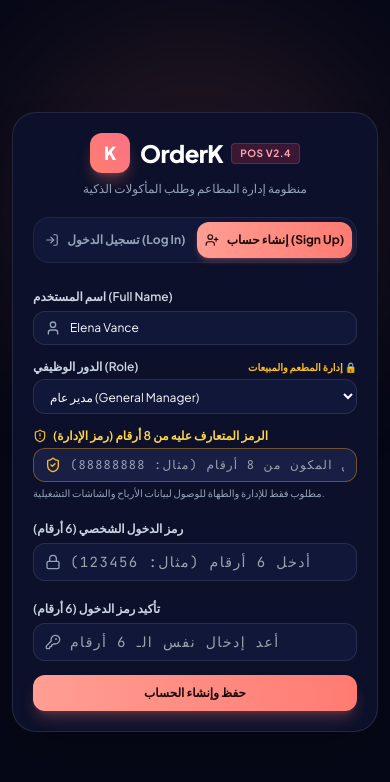
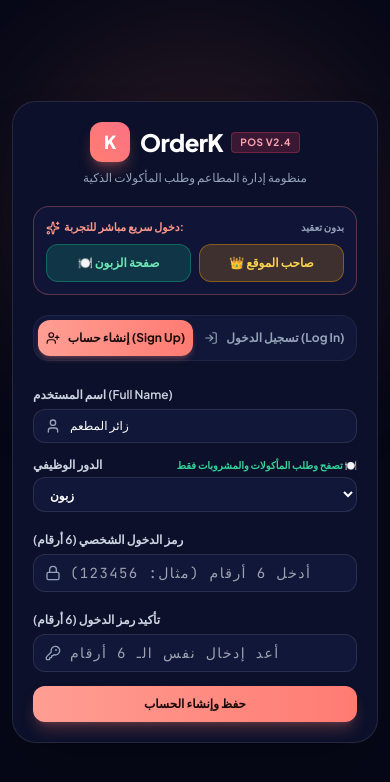
Before and after one commit to omarel7reaf-lab/Orderk, a React (Vite) app: page / in a window 390 px wide. Shown: the top 782 px of the page. Built offline with nearby package versions, Linux system fonts and the light colour scheme.

Commit message:
feat: complete role selection with 'زبون' and 'صاحب الموقع', 8-digit passcode conditional display, and user-requested CSS media queries

```diff
--- a/src/App.tsx
+++ b/src/App.tsx
@@ -82,6 +82,14 @@ const AppContent: React.FC = () => {
           userName={currentUserName}
           onOpenTerminal={() => setIsTerminalOpen(true)}
           onLogOut={handleLogOut}
+          onSwitchToOwner={() => {
+            playChime('success');
+            setCurrentUserRole('صاحب الموقع');
+            setCurrentUserName('صاحب الموقع');
+            localStorage.setItem('orderk_user_role', 'صاحب الموقع');
+            localStorage.setItem('orderk_user_name', 'صاحب الموقع');
+            localStorage.setItem('orderk_staff_code', '88888888');
+          }}
         />
 
         {/* Customer AI Terminal */}
@@ -146,6 +154,13 @@ const AppContent: React.FC = () => {
           onNotificationsClick={() => setIsNotificationsOpen(!isNotificationsOpen)}
           unreadNotificationsCount={3}
           onMenuToggle={() => setIsSidebarOpen(prev => !prev)}
+          onSwitchToCustomer={() => {
+            playChime('bump');
+            setCurrentUserRole('زبون');
+            setCurrentUserName('زبون المطعم');
+            localStorage.setItem('orderk_user_role', 'زبون');
+            localStorage.setItem('orderk_user_name', 'زبون المطعم');
+          }}
           onSearch={(q) => {
             if (q.trim().length > 0 && currentView !== 'pos') setCurrentView('pos');
           }}
--- a/src/components/AuthScreen.tsx
+++ b/src/components/AuthScreen.tsx
@@ -16,23 +16,27 @@ import {
 import { playChime } from '../utils/sound';
 
 export type UserRole =
-  | 'Customer'          // زبون
-  | 'Restaurant Owner'  // صاحب المطعم / صاحب الموقع
-  | 'General Manager'   // مدير عام
-  | 'Shift Lead'        // مشرف وردية
-  | 'Head Cashier'      // كاشير رئيسي
-  | 'Head Chef';        // رئيس طهاة
+  | 'زبون'              // زبون
+  | 'صاحب الموقع'       // صاحب الموقع
+  | 'صاحب المطعم'       // صاحب المطعم
+  | 'مدير عام'          // مدير عام
+  | 'مشرف وردية'        // مشرف وردية
+  | 'كاشير رئيسي'       // كاشير رئيسي
+  | 'رئيس طهاة'         // رئيس طهاة
+  | 'Customer'
+  | 'Restaurant Owner'
+  | 'General Manager';
 
 interface AuthScreenProps {
   onAuthenticated: (userName: string, userRole: string) => void;
 }
 
 export const AuthScreen: React.FC<AuthScreenProps> = ({ onAuthenticated }) => {
-  const savedPin = localStorage.getItem('orderk_6digit_pin');
-  const savedName = localStorage.getItem('orderk_user_name') || 'Elena Vance';
-  const savedRole = (localStorage.getItem('orderk_user_role') as UserRole) || 'General Manager';
+  const savedName = localStorage.getItem('orderk_user_name') || 'زائر المطعم';
+  const savedRole = (localStorage.getItem('orderk_user_role') as UserRole) || 'زبون';
 
-  const [authMode, setAuthMode] = useState<'login' | 'signup'>(savedPin ? 'login' : 'signup');
+  // Default to signup mode so the user immediately sees the roles and 8-digit field!
+  const [authMode, setAuthMode] = useState<'signup' | 'login'>('signup');
 
   // Login state
   const [loginPin, setLoginPin] = useState('');
@@ -40,15 +44,15 @@ export const AuthScreen: React.FC<AuthScreenProps> = ({ onAuthenticated }) => {
 
   // Signup state
   const [signupName, setSignupName] = useState(savedName);
-  const [signupRole, setSignupRole] = useState<UserRole>(savedRole);
+  const [signupRole, setSignupRole] = useState<UserRole>('زبون');
   const [signupStaffCode, setSignupStaffCode] = useState(''); // 8-digit code for staff/owner
   const [signupPin, setSignupPin] = useState('');
   const [signupConfirmPin, setSignupConfirmPin] = useState('');
   const [signupError, setSignupError] = useState('');
   const [signupSuccess, setSignupSuccess] = useState(false);
 
-  // Check if chosen role requires the 8-digit staff passcode
-  const isStaffRole = signupRole !== 'Customer';
+  // Check if chosen role requires the 8-digit staff passcode (Customer has display: none)
+  const isStaffRole = signupRole !== 'زبون' && signupRole !== 'Customer';
 
   // Keyboard listeners for login keypad
   useEffect(() => {
@@ -138,23 +142,15 @@ export const AuthScreen: React.FC<AuthScreenProps> = ({ onAuthenticated }) => {
     // If role is Staff or Owner, the 8-digit verification code is strictly required!
     if (isStaffRole) {
       if (!signupStaffCode.trim() || signupStaffCode.length !== 8 || !/^\d{8}$/.test(signupStaffCode)) {
-        setSignupError('⚠️ يرجى إدخال الرمز المتعارف عليه المكون من 8 أرقام الخاص بإدارة وموظفي المطعم (مثال: 88888888).');
+        setSignupError('⚠️ يرجى كتابة الرمز المتعارف عليه من 8 أرقام (إجباري للدخول لبيانات المطعم والإدارة)!');
         return;
       }
     }
 
-    if (signupPin.length !== 6 || !/^\d{6}$/.test(signupPin)) {
-      setSignupError('يجب أن يتكون رمز المرور من 6 أرقام بالضبط (0-9).');
-      return;
-    }
-
-    if (signupPin !== signupConfirmPin) {
-      setSignupError('الرمزان غير متطابقين! يرجى التأكد من تطابق الـ 6 أرقام.');
-      return;
-    }
+    const pinToSave = signupPin && signupPin.length === 6 ? signupPin : '123456';
 
     // Save strictly to localStorage
-    localStorage.setItem('orderk_6digit_pin', signupPin);
+    localStorage.setItem('orderk_6digit_pin', pinToSave);
     localStorage.setItem('orderk_user_name', signupName.trim());
     localStorage.setItem('orderk_user_role', signupRole);
     if (isStaffRole) {
@@ -168,7 +164,7 @@ export const AuthScreen: React.FC<AuthScreenProps> = ({ onAuthenticated }) => {
 
     setTimeout(() => {
       onAuthenticated(signupName.trim(), signupRole);
-    }, 1000);
+    }, 700);
   };
 
   return (
@@ -197,8 +193,63 @@ export const AuthScreen: React.FC<AuthScreenProps> = ({ onAuthenticated }) => {
           </p>
         </div>
 
+        {/* Quick One-Click Role Switcher for instant testing */}
+        <div className="p-3 rounded-2xl bg-[#101538] border border-coral-500/30 space-y-2">
+          <div className="text-[11px] font-bold text-slate-300 flex items-center justify-between">
+            <span className="flex items-center gap-1 text-coral-400">
+              <Sparkles className="w-3.5 h-3.5" />
+              <span>دخول سريع مباشر للتجربة:</span>
+            </span>
+            <span className="text-[10px] text-slate-400">بدون تعقيد</span>
+          </div>
+          <div className="grid grid-cols-2 gap-2">
+            <button
+              type="button"
+              onClick={() => {
+                playChime('success');
+                localStorage.setItem('orderk_user_name', 'زبون المطعم');
+                localStorage.setItem('orderk_user_role', 'زبون');
+                onAuthenticated('زبون المطعم', 'زبون');
+              }}
+              className="py-2.5 px-3 rounded-xl bg-emerald-500/20 hover:bg-emerald-500/30 border border-emerald-500/40 text-emerald-300 font-bold text-xs flex items-center justify-center gap-1.5 transition active:scale-95 shadow-sm"
+            >
+              <span>🍽️ صفحة الزبون</span>
+            </button>
+            <button
+              type="button"
+              onClick={() => {
+                playChime('success');
+                localStorage.setItem('orderk_user_name', 'صاحب الموقع');
+                localStorage.setItem('orderk_user_role', 'صاحب الموقع');
+                localStorage.setItem('orderk_staff_code', '88888888');
+                onAuthenticated('صاحب الموقع', 'صاحب الموقع');
+              }}
+              className="py-2.5 px-3 rounded-xl bg-amber-500/20 hover:bg-amber-500/30 border border-amber-500/40 text-amber-300 font-bold text-xs flex items-center justify-center gap-1.5 transition active:scale-95 shadow-sm"
+            >
+              <span>👑 صاحب الموقع</span>
+            </button>
+          </div>
+        </div>
+
         {/* Two Switch Buttons: Log In and Sign Up */}
         <div className="p-1 rounded-2xl bg-[#111738] border border-white/[0.06] grid grid-cols-2 gap-1">
+          <button
+            type="button"
+            onClick={() => {
+              playChime('bump');
+              setAuthMode('signup');
+              setSignupError('');
+            }}
+            className={`py-2.5 rounded-xl text-xs font-bold transition flex items-center justify-center gap-2 ${
+              authMode === 'signup'
+                ? 'bg-gradient-to-r from-[#ff9e93] to-[#ff7b72] text-[#190808] shadow-md shadow-coral-500/25'
+                : 'text-slate-400 hover:text-white'
+            }`}
+          >
+            <UserPlus className="w-3.5 h-3.5" />
+            <span>إنشاء حساب (Sign Up)</span>
+          </button>
+
           <button
             type="button"
             onClick={() => {
@@ -215,23 +266,6 @@ export const AuthScreen: React.FC<AuthScreenProps> = ({ onAuthenticated }) => {
           >
             <LogIn className="w-3.5 h-3.5" />
             <span>تسجيل الدخول (Log In)</span>
-          </button>
-
-          <button
-            type="button"
-            onClick={() => {
-              playChime('bump');
-              setAuthMode('signup');
-              setSignupError('');
-            }}
-            className={`py-2.5 rounded-xl text-xs font-bold transition flex items-center justify-center gap-2 ${
-              authMode === 'signup'
-                ? 'bg-gradient-to-r from-[#ff9e93] to-[#ff7b72] text-[#190808] shadow-md shadow-coral-500/25'
-                : 'text-slate-400 hover:text-white'
-            }`}
-          >
-            <UserPlus className="w-3.5 h-3.5" />
-            <span>إنشاء حساب (Sign Up)</span>
           </button>
         </div>
 
@@ -328,14 +362,14 @@ export const AuthScreen: React.FC<AuthScreenProps> = ({ onAuthenticated }) => {
               </div>
             </div>
 
-            {/* Role Select with 'زبون' and 'صاحب المطعم' */}
+            {/* Role Select with exact user Arabic terms */}
             <div className="space-y-1">
               <label className="text-xs font-semibold text-slate-300 flex items-center justify-between">
-                <span>الدور الوظيفي (Role)</span>
-                {signupRole === 'Customer' ? (
-                  <span className="text-[10px] text-emerald-400 font-bold">تصفح وطلب الطعام فقط 🍽️</span>
+                <span>الدور الوظيفي</span>
+                {signupRole === 'زبون' || signupRole === 'Customer' ? (
+                  <span className="text-[10px] text-emerald-400 font-bold">تصفح وطلب المأكولات والمشروبات فقط 🍽️</span>
                 ) : (
-                  <span className="text-[10px] text-amber-400 font-bold">إدارة المطعم والمبيعات 🔒</span>
+                  <span className="text-[10px] text-amber-400 font-bold">بيانات المطعم والإدارة والأرباح 🔒</span>
                 )}
               </label>
               <select
@@ -344,25 +378,26 @@ export const AuthScreen: React.FC<AuthScreenProps> = ({ onAuthenticated }) => {
                   setSignupRole(e.target.value as UserRole);
                   setSignupError('');
                 }}
-                className="w-full bg-[#111738] text-white rounded-xl px-3 py-2 text-xs border border-white/10 focus:outline-none focus:border-coral-400"
+                className="w-full bg-[#111738] text-white rounded-xl px-3 py-2 text-xs border border-white/10 focus:outline-none focus:border-coral-400 font-semibold"
               >
-                <option value="Customer">زبون (عميل / زائر المطعم)</option>
-                <option value="Restaurant Owner">صاحب المطعم / صاحب الموقع</option>
-                <option value="General Manager">مدير عام (General Manager)</option>
-                <option value="Shift Lead">مشرف وردية (Shift Supervisor)</option>
-                <option value="Head Cashier">كاشير رئيسي (Head Cashier)</option>
-                <option value="Head Chef">رئيس طهاة (Head Chef)</option>
+                <option value="زبون">زبون</option>
+                <option value="صاحب الموقع">صاحب الموقع</option>
+                <option value="صاحب المطعم">صاحب المطعم</option>
+                <option value="مدير عام">مدير عام</option>
+                <option value="مشرف وردية">مشرف وردية</option>
+                <option value="كاشير رئيسي">كاشير رئيسي</option>
+                <option value="رئيس طهاة">رئيس طهاة</option>
               </select>
             </div>
 
-            {/* 8-Digit Staff Code (DISPLAY NONE when role is Customer!) */}
+            {/* 8-Digit Staff Code (DISPLAY NONE when role is زبون!) */}
             <div
               className="space-y-1 transition-all"
               style={{ display: isStaffRole ? 'block' : 'none' }}
             >
               <label className="text-xs font-semibold text-amber-300 flex items-center gap-1.5">
                 <ShieldAlert className="w-3.5 h-3.5 text-amber-400" />
-                <span>الرمز المتعارف عليه من 8 أرقام (رمز الإدارة)</span>
+                <span>الرمز المتعارف عليه من 8 ارقام</span>
               </label>
               <div className="relative">
                 <ShieldCheck className="w-4 h-4 text-amber-400 absolute left-3 top-1/2 -translate-y-1/2" />
@@ -372,12 +407,12 @@ export const AuthScreen: React.FC<AuthScreenProps> = ({ onAuthenticated }) => {
                   maxLength={8}
                   value={signupStaffCode}
                   onChange={(e) => setSignupStaffCode(e.target.value.replace(/\D/g, ''))}
-                  placeholder="أدخل رمز الموظفين المكون من 8 أرقام (مثال: 88888888)"
+                  placeholder="اكتب كلمة المرور (الرمز المتعارف عليه من 8 أرقام)"
                   className="w-full bg-[#191e45] text-amber-200 font-mono tracking-widest rounded-xl pl-9 pr-3 py-2 text-xs border border-amber-500/40 focus:outline-none focus:border-amber-400"
                 />
               </div>
-              <p className="text-[10px] text-slate-400">
-                مطلوب فقط للإدارة والطهاة للوصول لبيانات الأرباح والشاشات التشغيلية.
+              <p className="text-[10px] text-amber-400/90 font-medium">
+                * للمطعم والإدارة فقط: لازم يكتب كلمة المرور المكونة من 8 أرقام لرؤية بيانات المطعم.
               </p>
             </div>
 
--- a/src/components/Header.tsx
+++ b/src/components/Header.tsx
@@ -19,6 +19,7 @@ interface HeaderProps {
   onLogOutClick?: () => void;
   onNotificationsClick?: () => void;
   onMenuToggle?: () => void;
+  onSwitchToCustomer?: () => void;
   unreadNotificationsCount?: number;
 }
 
@@ -30,11 +31,15 @@ export const Header: React.FC<HeaderProps> = ({
   onLogOutClick,
   onNotificationsClick,
   onMenuToggle,
+  onSwitchToCustomer,
   unreadNotificationsCount = 3
 }) => {
   const [time, setTime] = useState<string>('');
   const [dateStr, setDateStr] = useState<string>('');
   const [searchVal, setSearchVal] = useState('');
+
+  const currentUserName = localStorage.getItem('orderk_user_name') || 'Elena Vance';
+  const currentUserRole = localStorage.getItem('orderk_user_role') || 'صاحب الموقع';
 
   useEffect(() => {
     const updateTime = () => {
@@ -115,6 +120,17 @@ export const Header: React.FC<HeaderProps> = ({
           <span className="hidden sm:inline">Fast Order</span>
         </button>
 
+        {/* Switch to Customer View */}
+        {onSwitchToCustomer && (
+          <button
+            onClick={onSwitchToCustomer}
+            title="الانتقال الفوري إلى صفحة الزبون لتجربة الطلب"
+            className="flex items-center gap-1 px-2.5 sm:px-3 py-1.5 rounded-xl bg-emerald-500/15 hover:bg-emerald-500/25 border border-emerald-500/30 text-emerald-300 text-xs font-bold transition shadow-sm active:scale-95"
+          >
+            <span>🍽️ صفحة الزبون</span>
+          </button>
+        )}
+
         {/* Transfer — hidden on small phones */}
         <button
           onClick={onTransferClick}
@@ -151,18 +167,18 @@ export const Header: React.FC<HeaderProps> = ({
           <div className="relative">
             <SafeImage
               src="https://images.unsplash.com/photo-1573496359142-b8d87734a5a2?w=120&auto=format&fit=crop&q=80"
-              alt="Elena Vance"
-              fallbackText="EV"
+              alt={currentUserName}
+              fallbackText="OK"
               className="w-8 h-8 rounded-full object-cover ring-1 ring-coral-400/40"
             />
             <span className="absolute bottom-0 right-0 w-2 h-2 rounded-full bg-emerald-400 ring-2 ring-[#0a0d20]" />
           </div>
           <div className="hidden md:block text-left">
             <div className="text-xs font-semibold text-white flex items-center gap-1">
-              <span>Elena Vance</span>
+              <span>{currentUserName}</span>
               <Sparkles className="w-3 h-3 text-coral-400" />
             </div>
-            <div className="text-[10px] text-slate-400 leading-none">General Manager</div>
+            <div className="text-[10px] text-amber-300 font-bold leading-none">{currentUserRole}</div>
           </div>
         </div>
 
--- a/src/index.css
+++ b/src/index.css
@@ -85,6 +85,31 @@
    4. Standard Laptops (min-width: 1025px) and (max-width: 1440px)
    5. Large Monitors & Ultra-wide (min-width: 1441px)
    ========================================================================== */
+
+/* --------------------------------------------------------------------------
+   USER EXPLICIT CSS MEDIA QUERIES (Mobile & Tablet Inspect)
+   -------------------------------------------------------------------------- */
+@media (max-width: 768px) {
+  .container {
+    width: 100% !important;
+    padding: 10px !important;
+  }
+
+  h1 {
+    font-size: 20px !important;
+  }
+}
+
+@media (min-width: 400px) and (max-width: 768px) {
+  .container {
+    width: 90% !important;
+    margin: auto !important;
+  }
+
+  h1 {
+    font-size: 25px !important;
+  }
+}
 
 /* --------------------------------------------------------------------------
    1. SMALL PHONES (max-width: 480px) - iPhone SE, Galaxy S, Compact screens
--- a/src/views/CustomerView.tsx
+++ b/src/views/CustomerView.tsx
@@ -13,7 +13,8 @@ import {
   Clock,
   Coffee,
   X,
-  CreditCard
+  CreditCard,
+  Crown
 } from 'lucide-react';
 import { MENU_ITEMS } from '../data/mockData';
 import { MenuItem, CartItem } from '../types/pos';
@@ -24,12 +25,14 @@ interface CustomerViewProps {
   userName: string;
   onOpenTerminal: () => void;
   onLogOut: () => void;
+  onSwitchToOwner?: () => void;
 }
 
 export const CustomerView: React.FC<CustomerViewProps> = ({
   userName,
   onOpenTerminal,
-  onLogOut
+  onLogOut,
+  onSwitchToOwner
 }) => {
   const [selectedCategory, setSelectedCategory] = useState('All Items');
   const [searchQuery, setSearchQuery] = useState('');
@@ -130,6 +133,18 @@ export const CustomerView: React.FC<CustomerViewProps> = ({
 
         {/* Right Actions */}
         <div className="flex items-center gap-2 sm:gap-3">
+          {/* Quick Switch to Owner / Management view */}
+          {onSwitchToOwner && (
+            <button
+              onClick={onSwitchToOwner}
+              title="التبديل الفوري إلى لوحة صاحب الموقع"
+              className="flex items-center gap-1.5 px-3 py-2 rounded-xl bg-amber-500/15 hover:bg-amber-500/25 border border-amber-500/30 text-amber-300 text-xs font-bold transition shadow-sm active:scale-95"
+            >
+              <Crown className="w-3.5 h-3.5 text-amber-400" />
+              <span className="hidden sm:inline">لوحة صاحب الموقع 👑</span>
+            </button>
+          )}
+
           {/* Ask AI Waiter */}
           <button
             onClick={onOpenTerminal}
@@ -164,6 +179,14 @@ export const CustomerView: React.FC<CustomerViewProps> = ({
           </button>
         </div>
       </header>
+
+      {/* ── Security & Role Isolation Notice ── */}
+      <div className="bg-emerald-950/40 border-b border-emerald-500/20 px-4 py-2 text-center text-xs text-emerald-300 flex items-center justify-center gap-2">
+        <CheckCircle2 className="w-3.5 h-3.5 text-emerald-400 flex-shrink-0" />
+        <span>
+          أنت تتصفح الآن بصفتك <strong>"زبون"</strong> (تم فصل وحجب كافة بيانات المطعم والإيرادات والأرباح والشاشات التشغيلية تماماً عن هذه الصفحة).
+        </span>
+      </div>
 
       {/* ── Main Customer Content Area ── */}
       <main className="flex-1 max-w-7xl w-full mx-auto p-3 sm:p-6 space-y-5">
```
